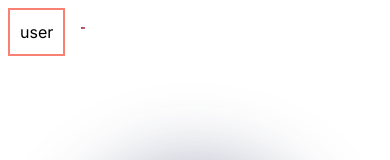
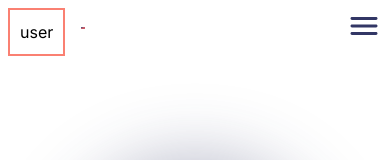
Before and after one commit to IradDoron/pitcholympics, a Next.js app: page /en in a window 390 px wide. Shown: the top 160 px of the page. Built offline with nearby package versions, Linux system fonts and the light colour scheme.

Commit message:
fix hamburger colors

```diff
--- a/src/components/shared/navbar/MobileNav.tsx
+++ b/src/components/shared/navbar/MobileNav.tsx
@@ -11,6 +11,7 @@ import Link from 'next/link';
 import { usePathname } from 'next/navigation';
 import { getDictionaryClient } from '@/utils/getDictionaryClient';
 import { Locale } from '@/i18n.config';
+import { useTheme } from '@/context/ThemeProvider';
 
 type NavContentProps = {
 	lang: Locale;
@@ -63,39 +64,18 @@ type MobileNavProps = {
 };
 
 const MobileNav = ({ lang }: MobileNavProps) => {
+	const { mode } = useTheme();
 	return (
 		<Sheet>
 			<SheetTrigger asChild>
-				<svg
-					width='24'
-					height='24'
-					viewBox='0 0 24 24'
-					fill='#fff'
-					xmlns='http://www.w3.org/2000/svg'
-					className='invert-colors sm:hidden cursor-pointer'
-				>
-					<path
-						d='M20.05 11H3.95C3.42533 11 3 11.4253 3 11.95V12.05C3 12.5747 3.42533 13 3.95 13H20.05C20.5747 13 21 12.5747 21 12.05V11.95C21 11.4253 20.5747 11 20.05 11Z'
-						className='bg-dark-background-default dark:bg-light-background-default'
-					/>
-					<path
-						d='M20.05 16H3.95C3.42533 16 3 16.4253 3 16.95V17.05C3 17.5747 3.42533 18 3.95 18H20.05C20.5747 18 21 17.5747 21 17.05V16.95C21 16.4253 20.5747 16 20.05 16Z'
-						fill='#FFF'
-					/>
-					<path
-						d='M20.05 6H3.95C3.42533 6 3 6.42533 3 6.95V7.05C3 7.57467 3.42533 8 3.95 8H20.05C20.5747 8 21 7.57467 21 7.05V6.95C21 6.42533 20.5747 6 20.05 6Z'
-						fill='#FFF'
-					/>
-				</svg>
-
-				{/* <Image
-					src='/assets/icons/hamburger.svg'
+				<Image
+					src={`/assets/icons/hamburger-${mode}.svg`}
 					width={36}
 					height={36}
 					alt='Menu'
-					className='invert-colors sm:hidden '
-					style={{ cursor: 'pointer', border: 'solid red 2px' }}
-				/> */}
+					className='invert-colors sm:hidden justify-self-end'
+					style={{ cursor: 'pointer' }}
+				/>
 			</SheetTrigger>
 			<SheetContent
 				side='left'
--- a/src/constants/index.ts
+++ b/src/constants/index.ts
@@ -1,12 +1,18 @@
-import { SidebarLink } from '@/types';
+import { SidebarLink, ThemeMode } from '@/types';
 
 export const LANGS_FULL_NAMES = {
 	en: 'English',
 	he: 'עברית',
 };
 
+type ThemesObject = {
+	value: ThemeMode;
+	label: string;
+	icon: string;
+};
+
 export const themes = [
 	{ value: 'light', label: 'Light', icon: '/assets/icons/sun.svg' },
 	{ value: 'dark', label: 'Dark', icon: '/assets/icons/moon.svg' },
 	{ value: 'system', label: 'System', icon: '/assets/icons/computer.svg' },
-];
+] as ThemesObject[];
--- a/src/context/ThemeProvider.tsx
+++ b/src/context/ThemeProvider.tsx
@@ -1,16 +1,16 @@
 'use client';
 
 import React, { createContext, useState, useContext, useEffect } from 'react';
-
+import { ThemeMode } from '@/types';
 interface ThemeContextType {
-	mode: string;
-	setMode: (mode: string) => void;
+	mode: ThemeMode;
+	setMode: (mode: ThemeMode) => void;
 }
 
 const ThemeContext = createContext<ThemeContextType | undefined>(undefined);
 
 const ThemeProvider = ({ children }: { children: React.ReactNode }) => {
-	const [mode, setMode] = useState('light');
+	const [mode, setMode] = useState<ThemeMode>('light');
 	const handleThemeChange = () => {
 		if (
 			localStorage.theme === 'dark' ||
--- a/src/types/index.ts
+++ b/src/types/index.ts
@@ -43,3 +43,5 @@ export type PitchCatchQuestion = {
 	pitch: number[];
 	options: number[][];
 };
+
+export type ThemeMode = 'light' | 'dark' | 'system';
```
Also changed, not shown: public/assets/icons/hamburger-dark.svg (renamed from public/assets/icons/hamburger.svg), public/assets/icons/hamburger-light.svg (added). Lines whose indentation alone changed are shown as unchanged.
